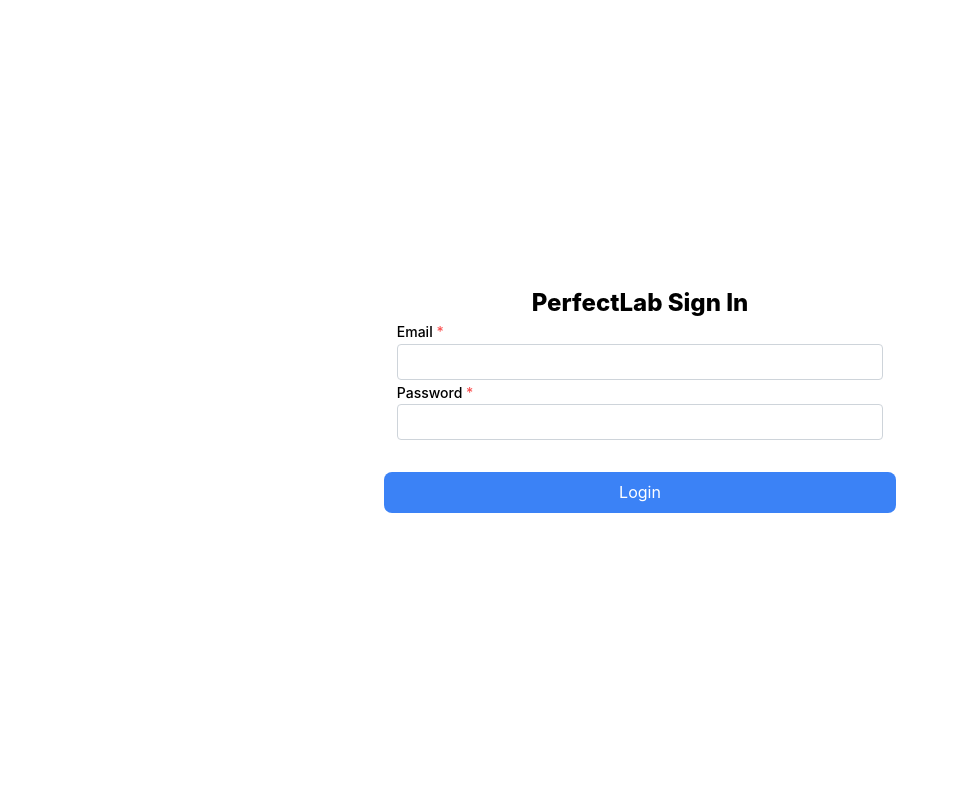
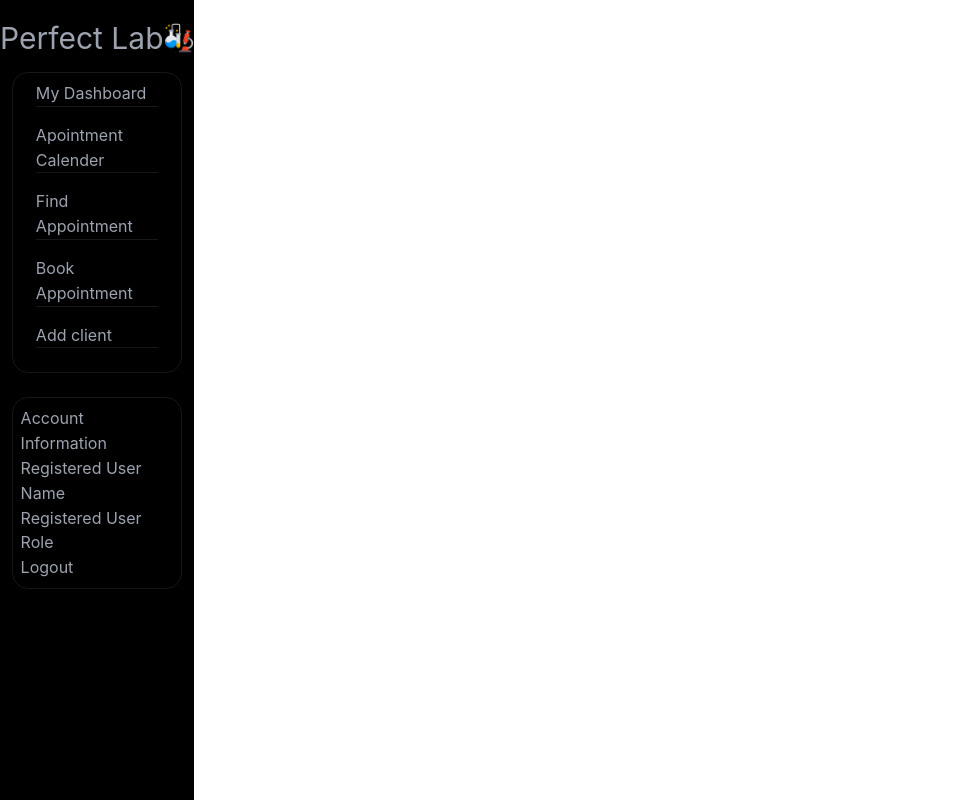
Before and after one commit to Williamdreams89/perfectlab, a React (Create React App) app in the folder frontend/: page /login in a window 1280 px wide. Shown: the whole page, without its empty margins (0-957 px from the left). Built offline with nearby package versions, Linux system fonts and the light colour scheme.

Commit message:
ui bug fixes

```diff
--- a/frontend/src/App.tsx
+++ b/frontend/src/App.tsx
@@ -11,6 +11,7 @@ import MyAppointment from './components/perfectlab/MyAppointment'
 import '@mantine/core/styles.css';
 import ProtectedLayout from './components/perfectlab/ProtectedRoutes'
 import DefaultLayout from './components/perfectlab/DefaultRoutes'
+import { ScrollArea } from '@mantine/core'
 
 
 const App = () => {
@@ -21,10 +22,9 @@ const App = () => {
       }, 600000)
   },[])
   return (
-    <>
-    <div className="app relative flex gap-2">
+    <div className="app relative flex gap-2 w-max">
     <Aside />
-    <div className=' h-[98%] mt-[1rem]' style={{minWidth:"500px"}}>
+    <ScrollArea className=' h-[98%] mt-[1rem]'>
     <Router>
       <Routes>
         <Route element={<ProtectedLayout />}>
@@ -39,9 +39,8 @@ const App = () => {
         </Route>
       </Routes>
     </Router>
+    </ScrollArea>
     </div>
-    </div>
-    </>
   )
 }
 
--- a/frontend/src/components/Aside.tsx
+++ b/frontend/src/components/Aside.tsx
@@ -2,7 +2,7 @@
 const Aside = () => {
 
   return (
-    <div className=' bg-black h-[100vh] text-gray-400 '>
+    <div className=' bg-black  text-gray-400 '>
         <h2 className=' pt-5 mb-4 text-3xl flex flex-row items-center justify-center'>Perfect Lab <img src="icons/lab.png" alt="" width={"30px"} /></h2>
         <ul className=' list-none w-[88%] rounded-2xl p-2 m-auto' style={{border:"1px solid rgba(107, 114, 128, .2)"}}>
             <li className=' w-[80%] cursor-pointer mb-[1rem] m-auto hover:text-white' onClick={()=>window.location.href=("/")} style={{borderBottom: "1px solid rgba(107, 114, 128, .2)"}}>My Dashboard</li>
```
